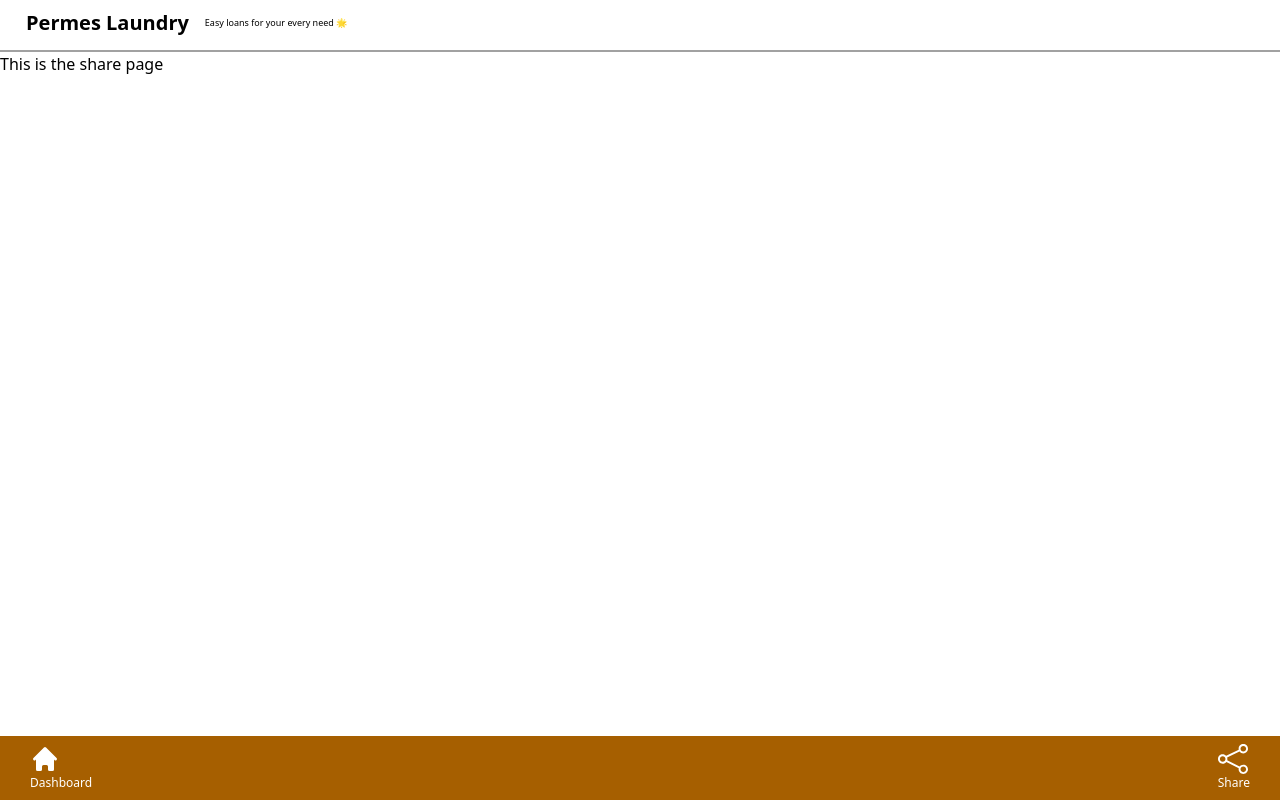
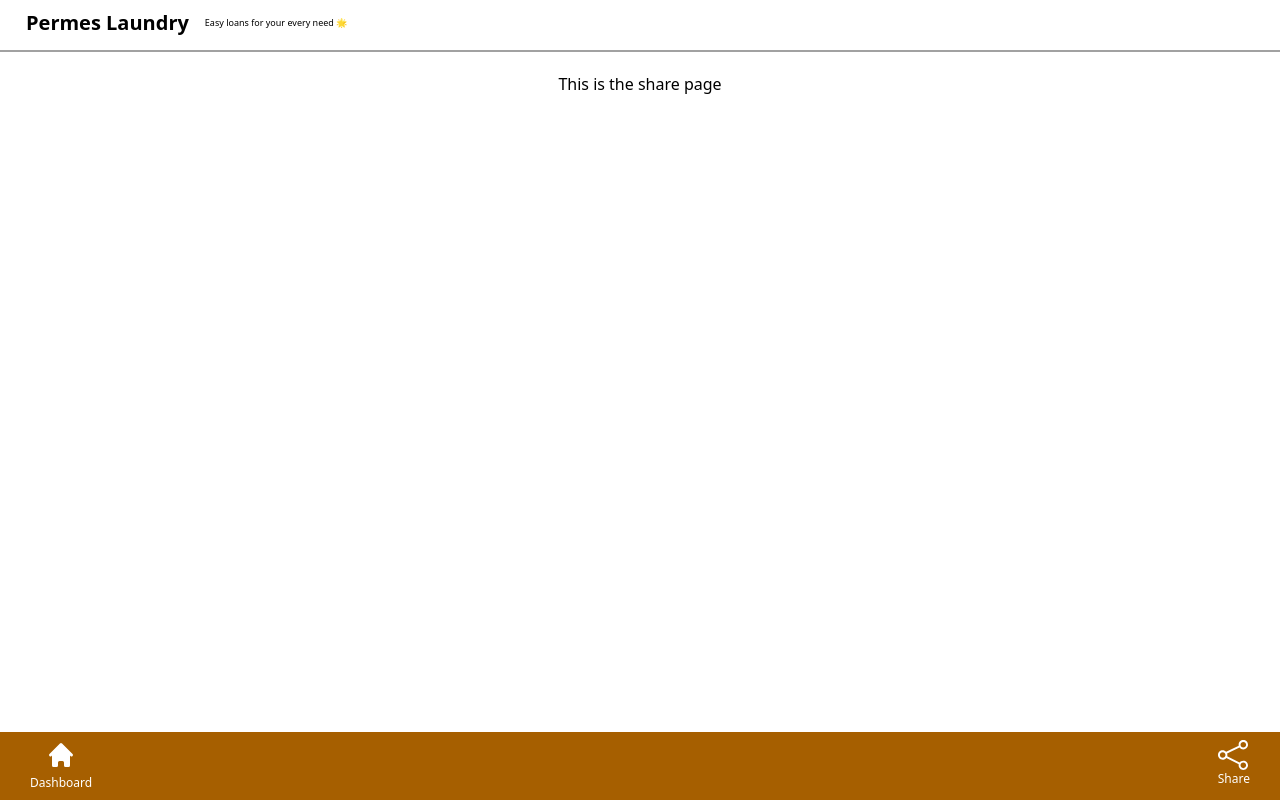
Before and after one commit to Gomenti123/permes, a Next.js app: page /referral/1/share in a window 1280 px wide. Built offline with nearby package versions, Linux system fonts and the light colour scheme.

Commit message:
adding whatsapp text

```diff
--- a/app/(screen)/footer.tsx
+++ b/app/(screen)/footer.tsx
@@ -11,8 +11,11 @@ const Footer = () => {
   });
   return (
     <div className="bg-yellow-700 w-full p-2 px-[30px] flex justify-between ">
-      <div className="flex flex-col justify-center gap-1">
-        <Link href={`/referral/${user._id}`}>
+      <div>
+        <Link
+          className="flex flex-col items-center gap-1"
+          href={`/referral/${user._id}`}
+        >
           <HiHome className="text-white font-bold text-[30px]" />
           <p className="text-white text-[12px]">Dashboard</p>
         </Link>
--- a/app/(screen)/referral/[userID]/page.tsx
+++ b/app/(screen)/referral/[userID]/page.tsx
@@ -27,6 +27,7 @@ const Referral = () => {
     getUser();
   }, [1]);
   console.log(users);
+  const text = "Hello i'd like to book a session";
 
   return users !== null ? (
     <div className="pt-3 md:pt-10 flex flex-col gap-3">
@@ -40,7 +41,9 @@ const Referral = () => {
           <div className="flex flex-col gap-1">
             {users.amount > 200 ? (
               <button className="p-3 bg-yellow-700 text-white text-[15px] w-full rounded-full">
-                Request Withdrawal
+                <a href={`https://wa.me/2349045190274?text=${text}`}>
+                  Request Withdrawal
+                </a>
               </button>
             ) : (
               <button
--- a/app/(screen)/referral/[userID]/share/page.tsx
+++ b/app/(screen)/referral/[userID]/share/page.tsx
@@ -1,7 +1,11 @@
 import React from "react";
 
 const Share = () => {
-  return <div>This is the share page</div>;
+  return (
+    <div className="flex justify-center pt-5">
+      <div>This is the share page</div>
+    </div>
+  );
 };
 
 export default Share;
```
